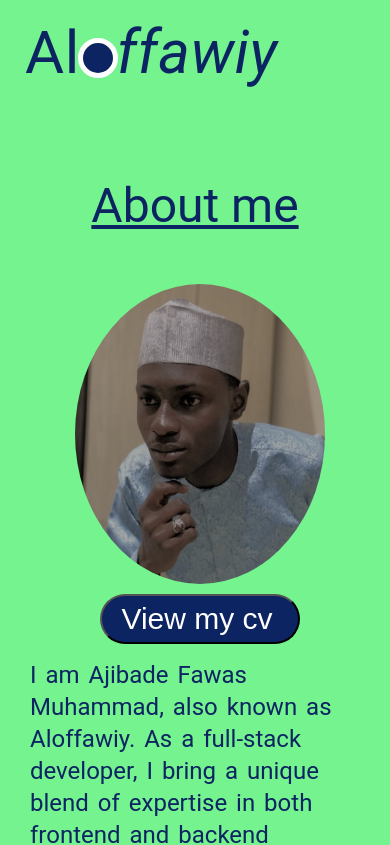
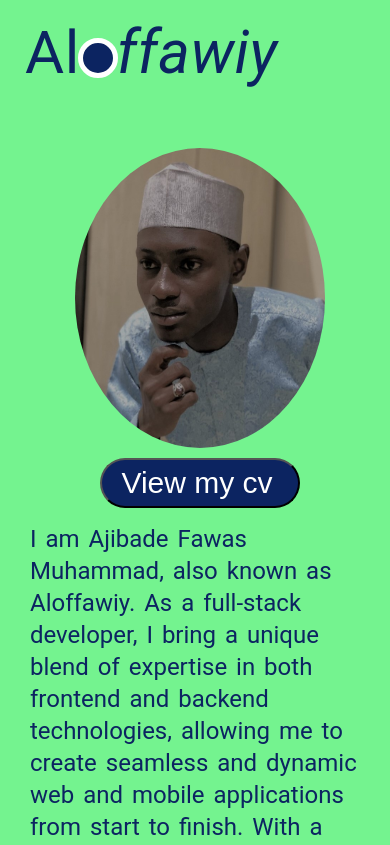
Before and after one commit to Aloffawiy/portfolio, a React (Create React App) app: page /about in a window 390 px wide. Shown: the top 845 px of the page. Built offline with nearby package versions, Linux system fonts and the light colour scheme; a web font is replaced by a local one.

Commit message:
bismillah

```diff
--- a/src/About.js
+++ b/src/About.js
@@ -13,8 +13,6 @@ const About = () => {
 <figure class="ball"></figure>
 <Typography  style={{color:'#0c2461', fontSize:'60px', marginLeft:'2px', fontStyle:'oblique'}}>ffawiy</Typography>
 </div>
-
-<Typography variant='h3'  className='title-about'>About me</Typography>
 
     <div className='about-container' >
 
--- a/src/App.css
+++ b/src/App.css
@@ -73,23 +73,17 @@ font-family:monospac;
   text-align:center;
   font-size: 29px;
   max-width: 1000px;
-  padding-top: 5px;
+  padding-top: 70px;
   padding-left: 100px;
 }
 .info-img{
   width: 350px;
   height:400px;
    border-radius:100px;
-  margin-top :20px;
   margin-right: 100px;
+  margin-top: 10px;
 }
-.title-about{
-  color:#0c2461;
-   padding-bottom:10px;
-   padding-top:10px;
-   text-align: center;
-   padding-bottom:30px;
-}
+
 .btn{
   margin-top: 10px;
   background-color:#0c2461;
@@ -185,12 +179,7 @@ padding-bottom:90px;
    flex-direction:column-reverse;
    align-items: center;
   }
-  .title-about{
-    padding-left:0px;
-    text-decoration: underline;
-    padding-top: 80px;
-    padding-bottom:0px;
-  }
+
   .info-msg {
     font-size: 35px;
     width: 330px;
```
